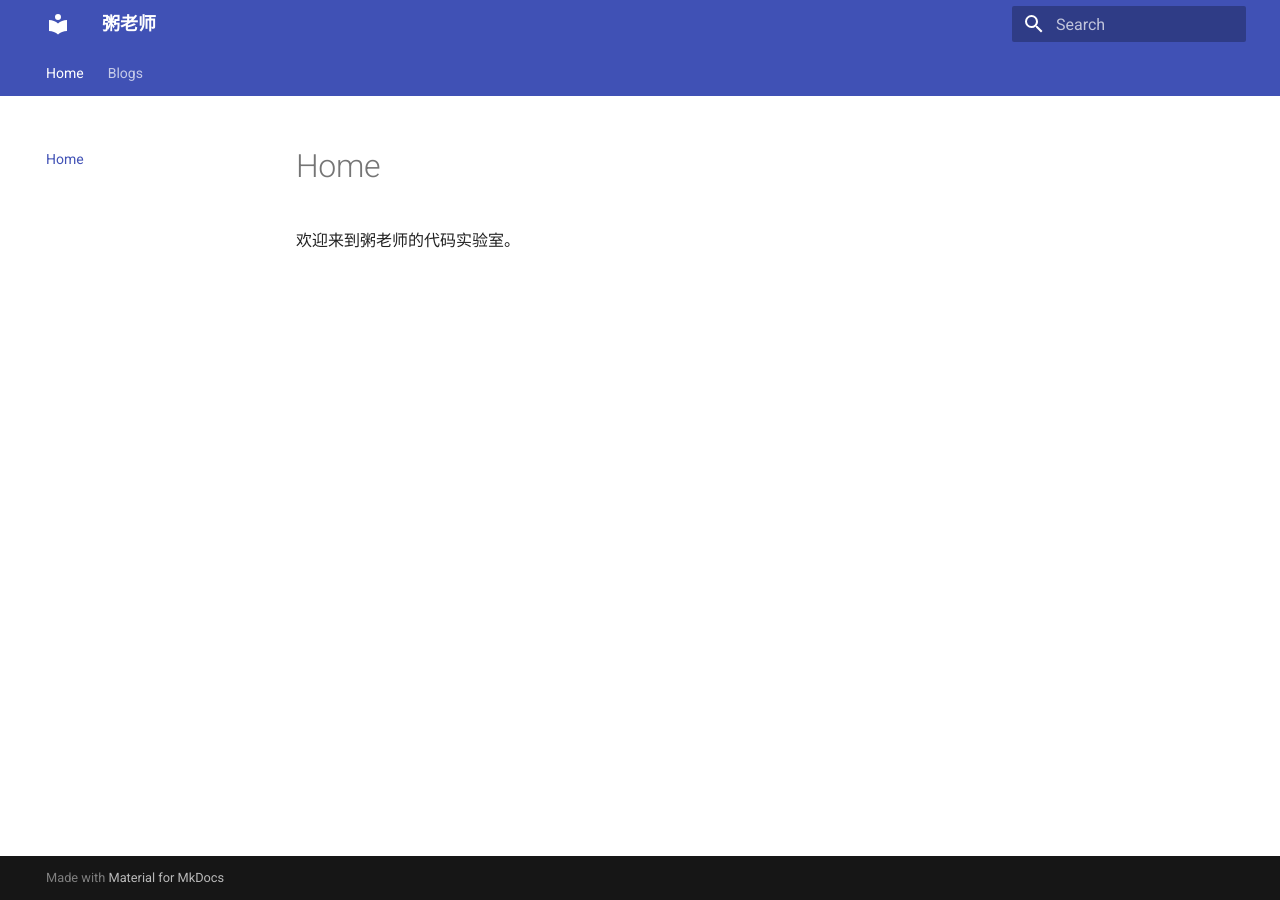
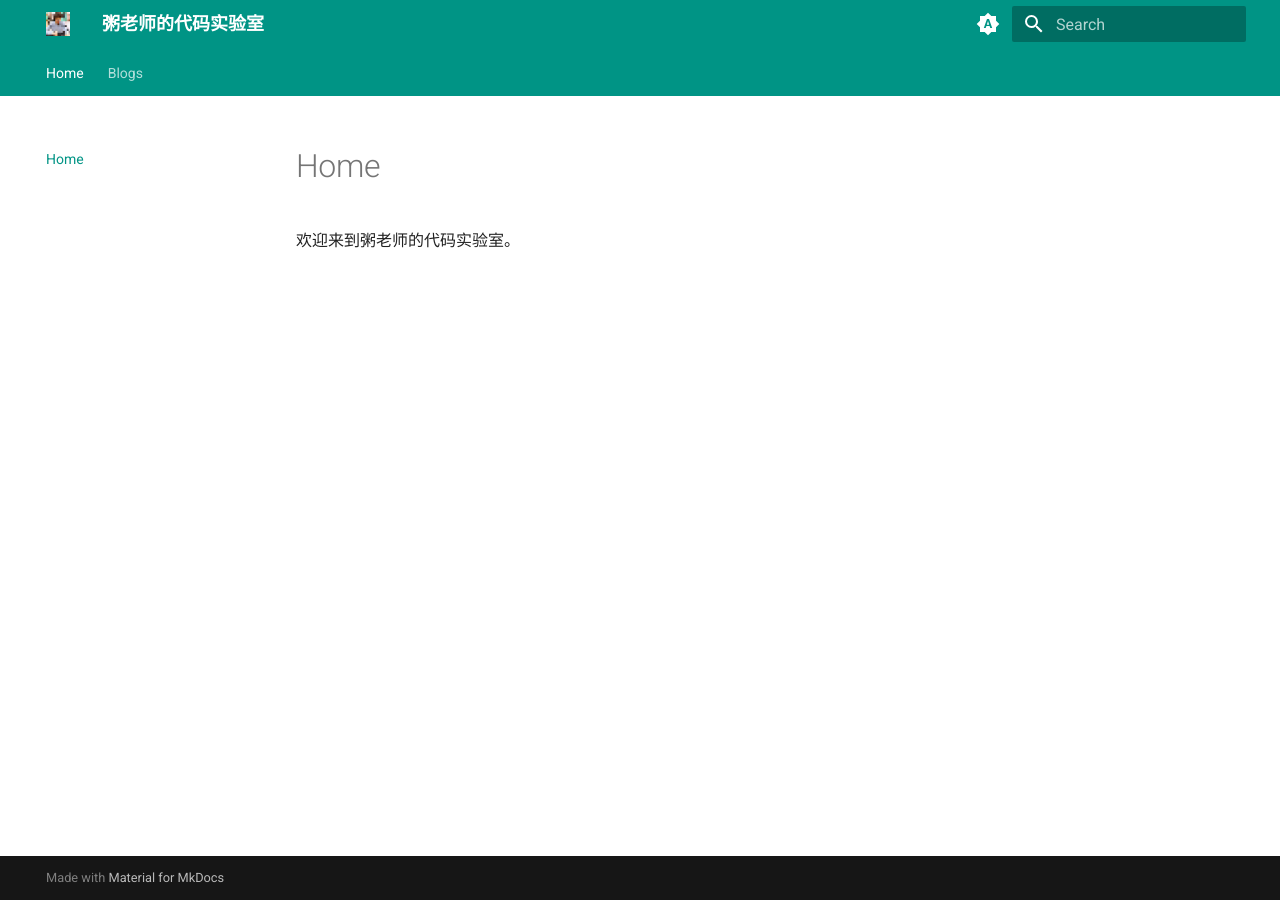
Before and after one commit to luozhouyang/luozhouyang.github.io, an MkDocs documentation site: the page built from docs/index.md, in a window 1280 px wide. Built offline with MkDocs 1.6.1 and Material for MkDocs 9.7.7, drawn with Linux system fonts in a browser that asks for light colours.

Commit message:
Refactor site

```diff
--- /dev/null
+++ b/docs/blog/.authors.yml
@@ -0,0 +1,6 @@
+authors:
+  luozhouyang:
+    name: luozhouyang
+    description: 粥老师
+    avatar: https://avatars.githubusercontent.com/u/34032031
+    url: https://github.com/luozhouyang
--- a/mkdocs.yml
+++ b/mkdocs.yml
@@ -1,6 +1,36 @@
-site_name: 粥老师
+site_name: 粥老师的代码实验室
+site_url: https://luozhouyang.com
+site_author: luozhouyang
+site_description: 粥老师的代码实验室
 theme:
   name: material
+  logo: assets/avatar.png
+  favicon: assets/avatar.png
+  palette:
+    # Palette toggle for automatic mode
+    - media: "(prefers-color-scheme)"
+      toggle:
+        icon: material/brightness-auto
+        name: Switch to light mode
+
+    # Palette toggle for light mode
+    - scheme: default
+      media: "(prefers-color-scheme: light)"
+      toggle:
+        icon: material/brightness-7
+        name: Switch to dark mode
+      primary: teal
+      accent: indigo
+
+    # Palette toggle for dark mode
+    - scheme: slate
+      media: "(prefers-color-scheme: dark)"
+      toggle:
+        icon: material/brightness-4
+        name: Switch to light mode
+      primary: teal
+      accent: indigo
+
   icon:
     previous: fontawesome/solid/angle-left
     next: fontawesome/solid/angle-right
@@ -15,7 +45,20 @@ theme:
 # Plugins
 plugins:
   - blog:
+      enabled: true
       blog_dir: blog
+      blog_toc: true
+      archive: true
+      archive_name: Archive
+      archive_date_format: yyyy
+      archive_url_date_format: yyyy
+      archive_url_format: "archive/{date}"
+      # archive_pagination: false
+      archive_toc: true
+      categories: true
+      categories_name: Categories
+      categories_url_format: "category/{slug}"
+      # categories_pagination: false
   - search:
       separator: '[\s\u200b\-_,:!=\[\]()"`/]+|\.(?!\d)|&[lg]t;|(?!\b)(?=[A-Z][a-z])'
   - minify:
```
Also changed, not shown: docs/index.md (+1 -1 lines), pyproject.toml (+2 -6 lines), docs/assets/avatar.png (added), 1 other file.
